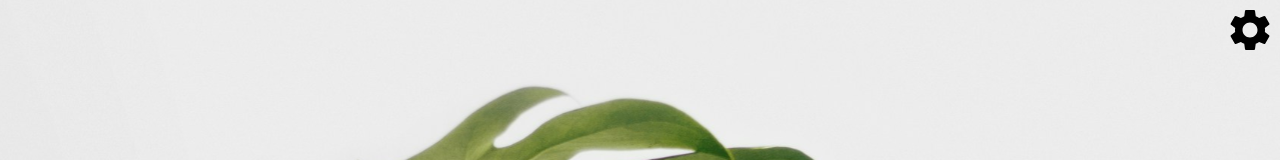
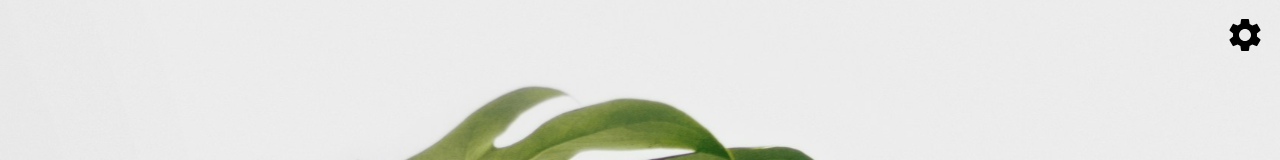
Before and after one commit to KNU-LG/frontend, a React (Create React App) app: page / in a window 1280 px wide. Shown: the top 160 px of the page. Built offline with nearby package versions, Linux system fonts and the light colour scheme.

Commit message:
design: Home Setting 버튼 수정

```diff
--- a/src/pages/home/index.tsx
+++ b/src/pages/home/index.tsx
@@ -19,12 +19,12 @@ export default HomePage
 
 const SettingIcon = styled(Settings)`
   position: absolute;
-  top: 5px;
-  right: 5px;
+  top: 15px;
+  right: 15px;
   height: auto;
   margin: 0;
   padding: 0;
-  font-size: 50px;
+  font-size: 40px;
   line-height: 1;
   cursor: pointer;
 `
```
